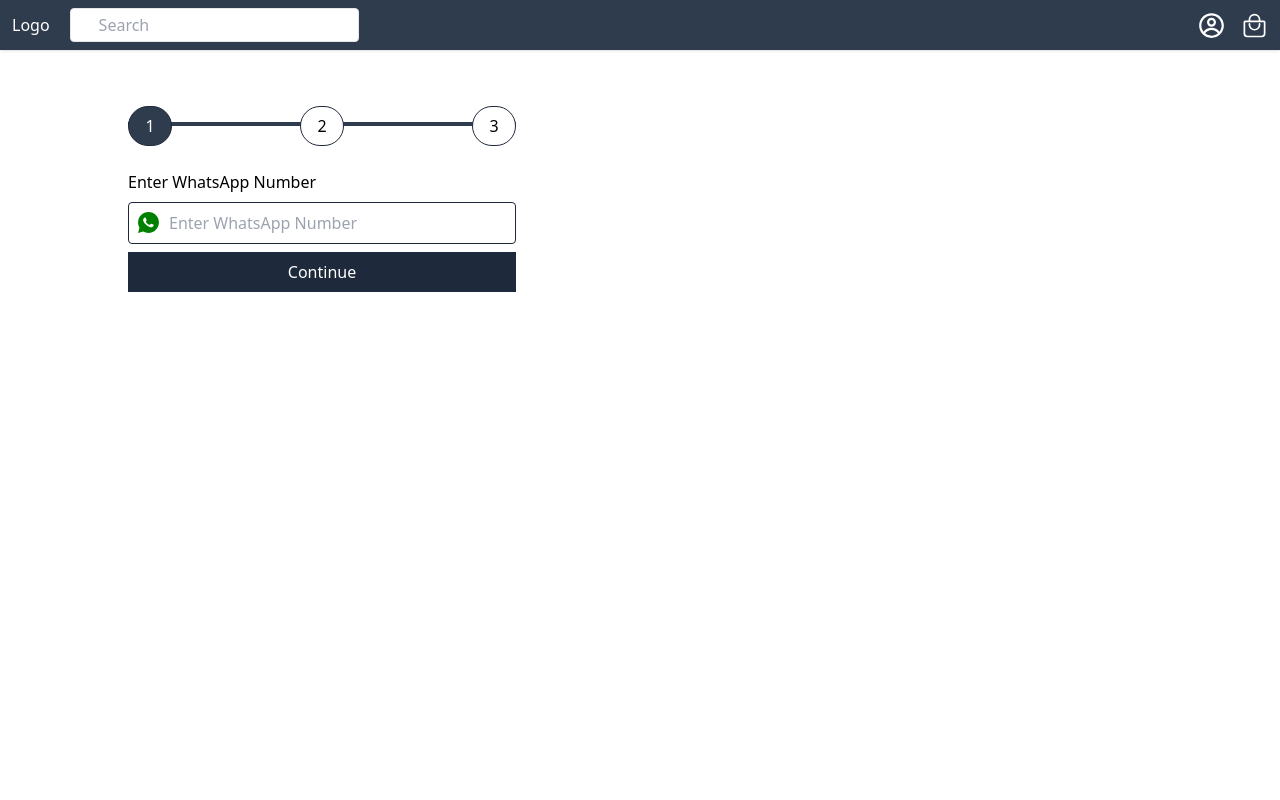
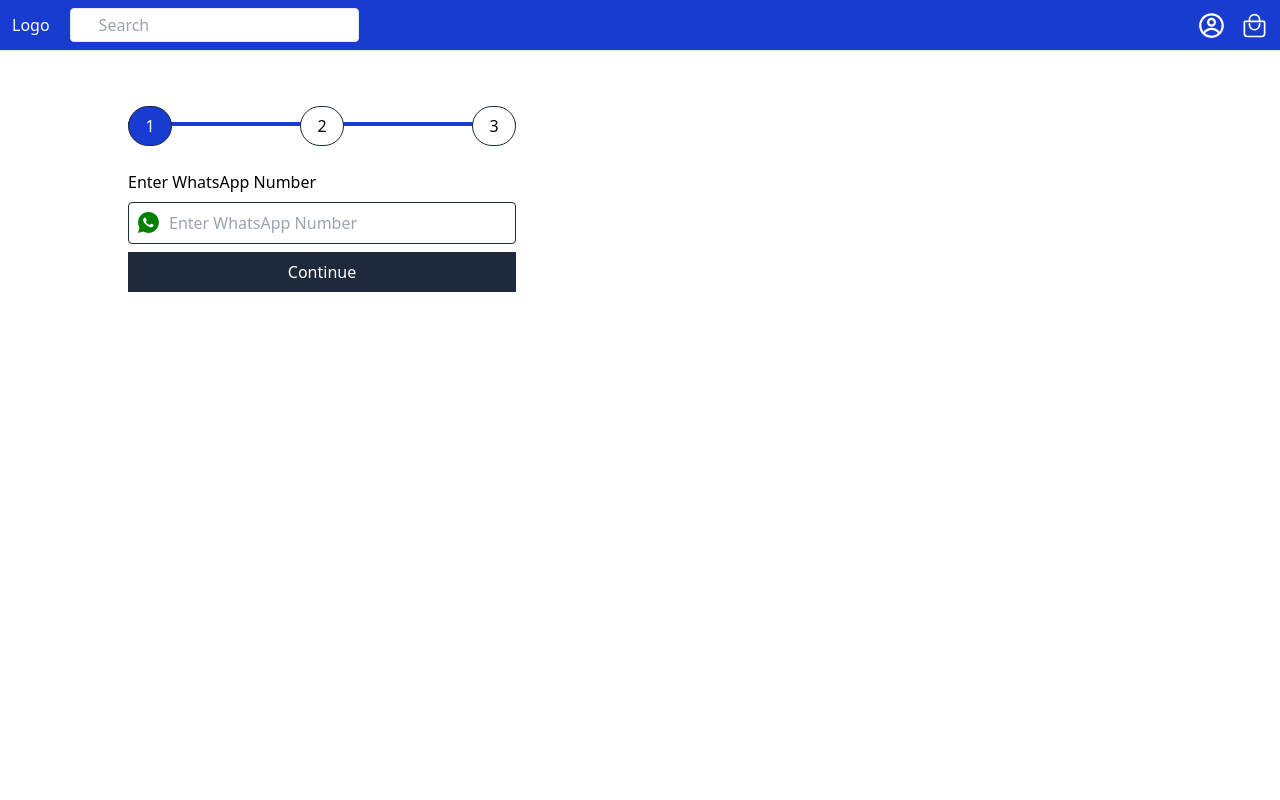
Before and after one commit to manash-barai/rajib, a Next.js app: page /payment in a window 1280 px wide. Shown: the top 800 px of the page. Built offline with nearby package versions, Linux system fonts and the light colour scheme.

Commit message:
Update globals.css
change theme color

```diff
--- a/app/globals.css
+++ b/app/globals.css
@@ -18,7 +18,7 @@
   background-size: cover;
 }
 .themeColor1{
-  background: rgb(47, 60, 77);
+  background: rgb(24, 60, 208 );
 }
 .themeColor2{
   background: rgb(31,41,55);
```
